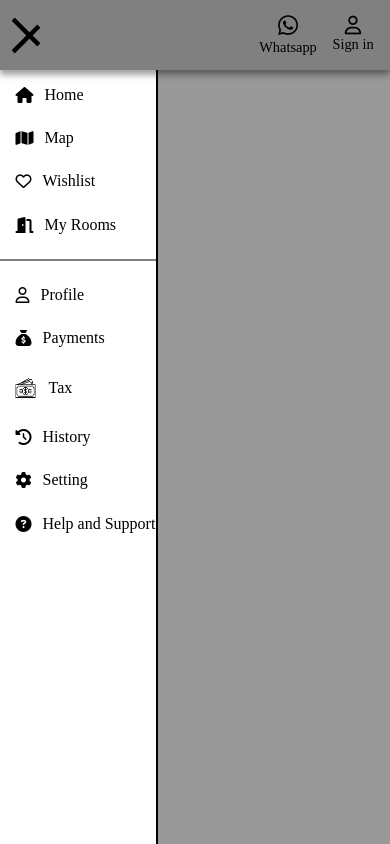
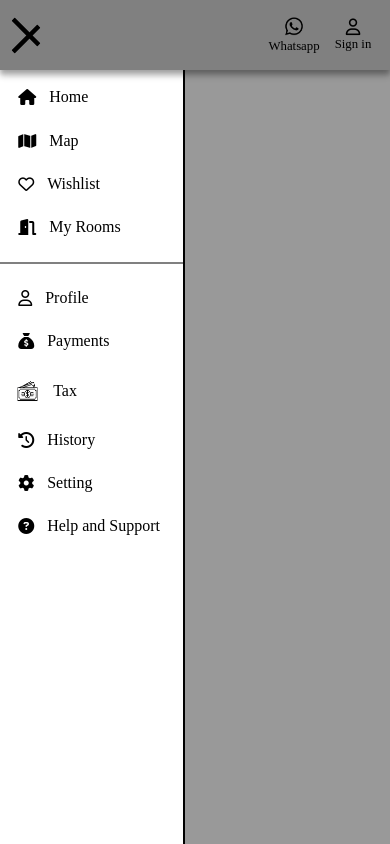
Before and after one commit to Pranav-2812/Roomlo, a React (Vite) app in the folder Client/: page / in a window 390 px wide. Both pictures are taken after a click on the element 25 px from the left and 35 px from the top of the page. Built offline with nearby package versions, Linux system fonts and the light colour scheme.

Commit message:
30/07/24

```diff
--- a/Client/src/Components/Navbar.jsx
+++ b/Client/src/Components/Navbar.jsx
@@ -45,7 +45,7 @@ const Navbar = () => {
                         <p>Whatsapp</p>
                     </span>
                     <span className='icons'>
-                        <i class="fa-regular fa-user"></i>
+                        <i className="fa-regular fa-user"></i>
                         <p>Sign in</p>
                     </span>
                 </div>
@@ -54,28 +54,28 @@ const Navbar = () => {
                 <div className="side_bar_contents">
                     <ul className='list'>
                         <li>
-                            <i class="fa-solid fa-house"></i>
+                            <i className="fa-solid fa-house"></i>
                             <p>Home</p>
                         </li>
                         <li>
-                            <i class="fa-solid fa-map"></i>
+                            <i className="fa-solid fa-map"></i>
                             <p>Map</p>
                         </li>
                         <li>
-                            <i class="fa-regular fa-heart"></i>
+                            <i className="fa-regular fa-heart"></i>
                             <p>Wishlist</p>
                         </li>
                         <li>
-                            <i class="fa-solid fa-door-open"></i>
+                            <i className="fa-solid fa-door-open"></i>
                             <p>My Rooms</p>
                         </li>
                         <hr style={{border:"1px solid grey"}}/>
                         <li>
-                            <i class="fa-regular fa-user"></i>
+                            <i className="fa-regular fa-user"></i>
                             <p>Profile</p>
                         </li>
                         <li>
-                            <i class="fa-solid fa-sack-dollar"></i>
+                            <i className="fa-solid fa-sack-dollar"></i>
                             <p>Payments</p>
                         </li>
                         <li>
@@ -83,15 +83,15 @@ const Navbar = () => {
                             <p>Tax</p>
                         </li>
                         <li>
-                            <i class="fa-solid fa-clock-rotate-left"></i>
+                            <i className="fa-solid fa-clock-rotate-left"></i>
                             <p>History</p>
                         </li>
                         <li>
-                            <i class="fa-solid fa-gear"></i>
+                            <i className="fa-solid fa-gear"></i>
                             <p>Setting</p>
                         </li>
                         <li>
-                            <i class="fa-solid fa-circle-question"></i>
+                            <i className="fa-solid fa-circle-question"></i>
                             <p>Help and Support</p>
                         </li>
                     </ul>
--- a/Client/src/Styles/Navbar.css
+++ b/Client/src/Styles/Navbar.css
@@ -111,7 +111,7 @@
     overflow: hidden;
 }
 .side_bar_contents{
-    width:15%;
+    width:20vw;
     margin-left: -15%;
     height: 100vh;
     background-color: white;
@@ -157,7 +157,7 @@
     }
     .icons{
         width: 50px;
-        scale: 0.9;
+        scale: 0.8;
     }
     .logo_name{
         display: none;
@@ -166,14 +166,44 @@
         width: 15%;
     }
     .second_half{
-       width: 85%;
-    }
-    .side_bar_contents{
-        width: 40%;
+       align-items: center;
     }
 }
-@media (max-width:375px){
+@media (max-width:1024px){
     .side_bar_contents{
-        width: 60%;
+        width: 22vw;
     }
 }
+
+@media (max-width:740px){
+    .side_bar_contents{
+        width:30vw;
+    }
+}
+@media (max-width:425px){
+    .side_bar_contents{
+        width: 45vw;
+    }
+}
+
+@media (max-width:600px){
+    .side_bar_contents{
+        width: 35vw;
+    }
+}
+
+@media (max-width:500px){
+    .side_bar_contents{
+        width:40vw;
+    }
+}
+@media (max-width:400px){
+    .side_bar_contents{
+        width:47vw;
+    }
+}
+@media (max-width:320px){
+    .side_bar_contents{
+        width: 55vw;
+    }
+}
```
